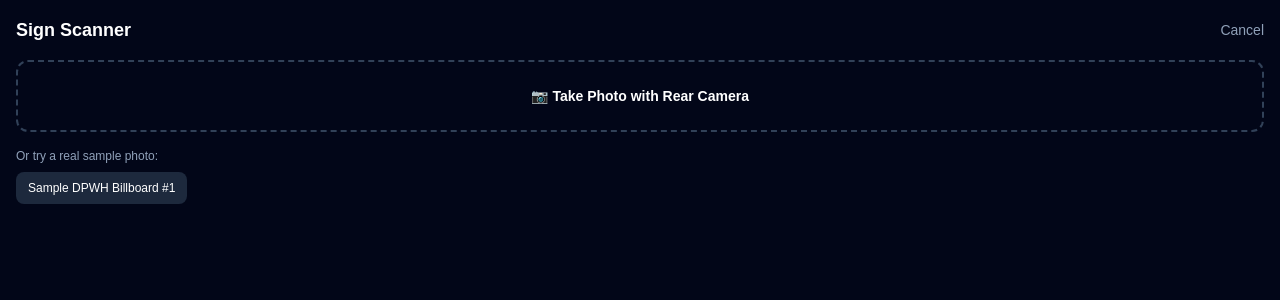
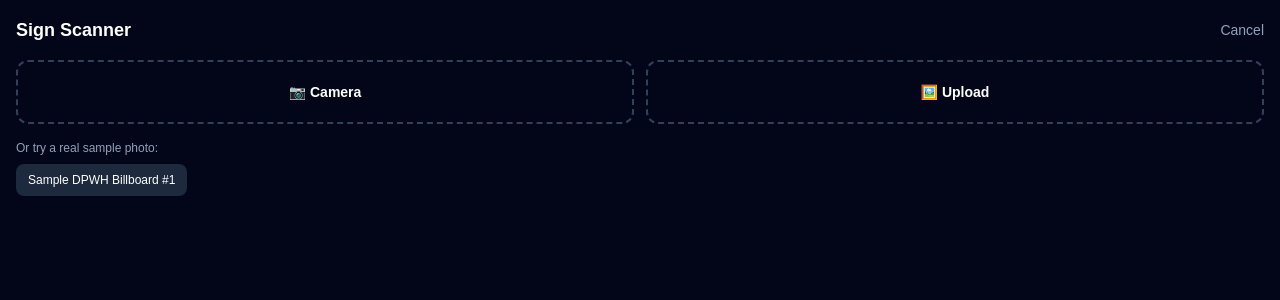
Before and after one commit to pjustin0715/VeriSite, a Next.js app in the folder bantayasenso/: page /scan in a window 1280 px wide. Shown: the top 300 px of the page. Built offline with nearby package versions, Linux system fonts and the light colour scheme; no server answers.

Commit message:
add camera functionality

```diff
--- a/bantayasenso/app/scan/page.tsx
+++ b/bantayasenso/app/scan/page.tsx
@@ -204,8 +204,9 @@ function ScanInner() {
         <button onClick={() => router.push("/")} className="text-slate-400">Cancel</button>
       </div>
 
-      <label className="mt-4 block cursor-pointer rounded-xl border-2 border-dashed border-slate-700 p-6 text-center">
-        <span className="font-semibold">📷 Take Photo with Rear Camera</span>
+      <div className="mt-4 flex gap-3">
+        <label className="flex-1 cursor-pointer rounded-xl border-2 border-dashed border-slate-700 p-5 text-center">
+          <span className="font-semibold">📷 Camera</span>
           <input
             type="file"
             accept="image/*"
@@ -214,6 +215,16 @@ function ScanInner() {
             onChange={(e) => e.target.files?.[0] && runAnalyze(e.target.files[0])}
           />
         </label>
+        <label className="flex-1 cursor-pointer rounded-xl border-2 border-dashed border-slate-700 p-5 text-center">
+          <span className="font-semibold">🖼️ Upload</span>
+          <input
+            type="file"
+            accept="image/*"
+            className="hidden"
+            onChange={(e) => e.target.files?.[0] && runAnalyze(e.target.files[0])}
+          />
+        </label>
+      </div>
 
       {/* Sample picker for judges without a printed billboard (F7) */}
       <div className="mt-4">
```
Lines whose indentation alone changed are shown as unchanged.
